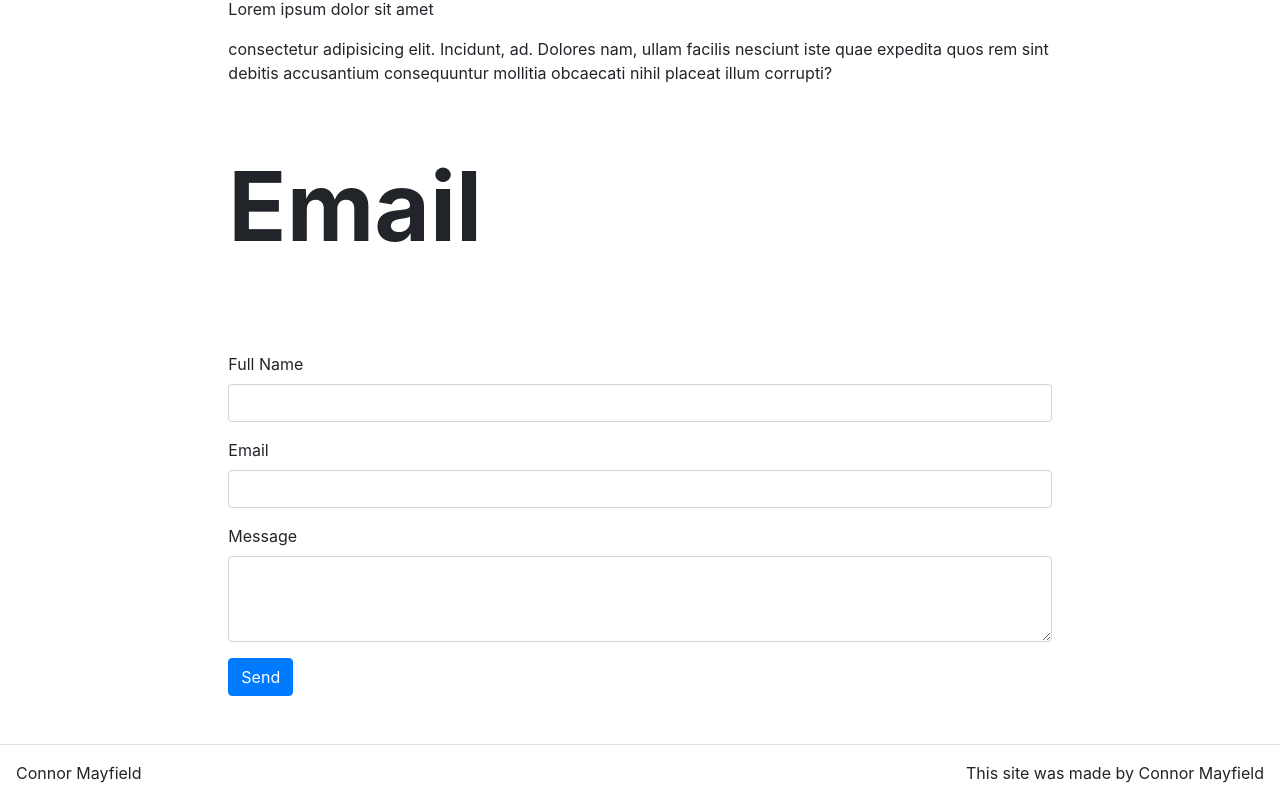
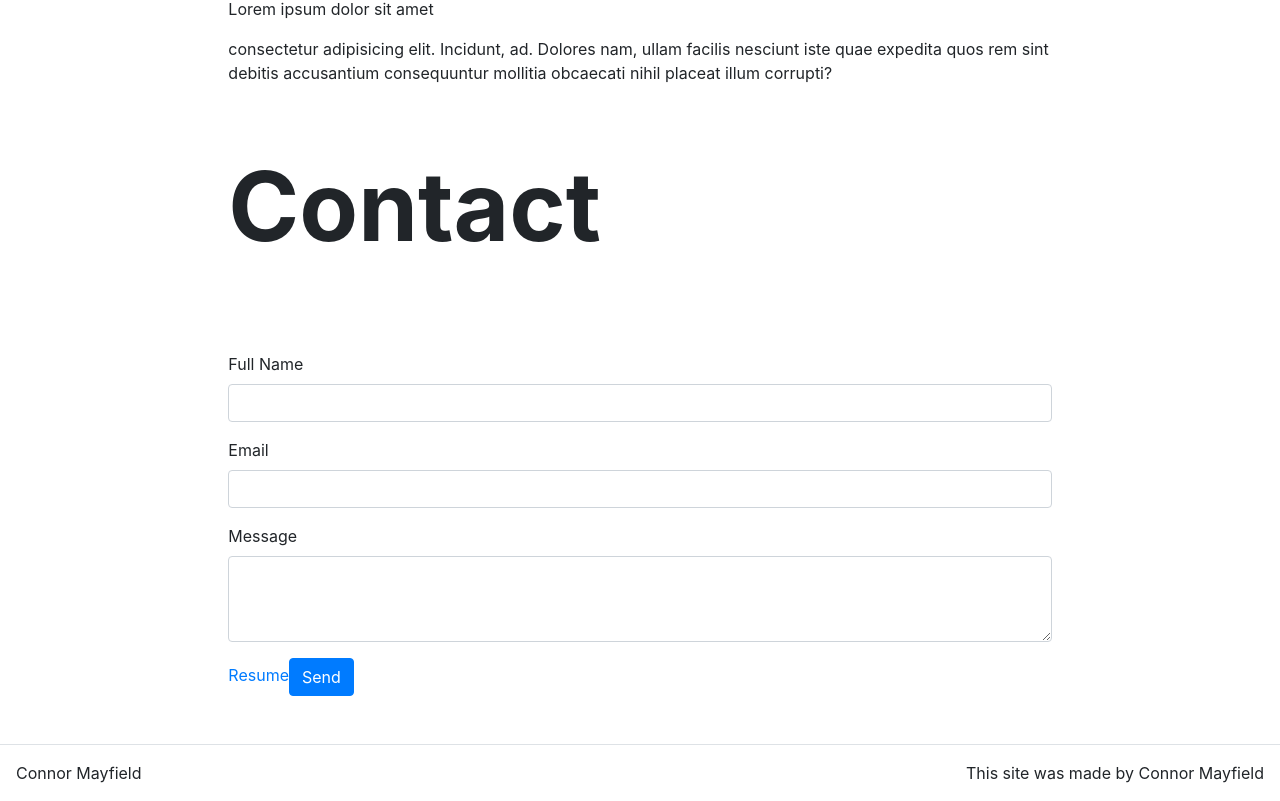
Before and after one commit to connormayfield/reactport2, a React (Create React App) app in the folder react-portfolio/: page / in a window 1280 px wide. Shown: the part 1238-2039 px from the top of the page. Built offline with nearby package versions, Linux system fonts and the light colour scheme.

Commit message:
resume link

```diff
--- a/react-portfolio/src/App.jsx
+++ b/react-portfolio/src/App.jsx
@@ -18,6 +18,7 @@ class App extends React.Component {
     super(props);
     this.state = {
       title: "Connor Mayfield",
+      link: "www.google.com",
       headerLinks: [
         { title: "Home", path: "/" },
         { title: "About", path: "/about" },
@@ -32,7 +33,7 @@ class App extends React.Component {
         title: "About Me"
       },
       contact: {
-        title: "Email"
+        title: "Contact"
       }
     };
   }
--- a/react-portfolio/src/pages/ContactPage.jsx
+++ b/react-portfolio/src/pages/ContactPage.jsx
@@ -16,7 +16,8 @@ class ContactPage extends React.Component {
       message: "",
       disabled: false,
       emailSent: null,
-      show: false
+      show: false,
+      link: "https://bit.ly/32wms90"
     };
   }
 
@@ -99,7 +100,9 @@ class ContactPage extends React.Component {
                 onChange={this.handleChange}
               />
             </Form.Group>
-
+            <a href={this.state.link} rel="noopener noreferrer">
+              Resume
+            </a>
             <Button
               className="d-inline-block"
               variant="primary"
```
